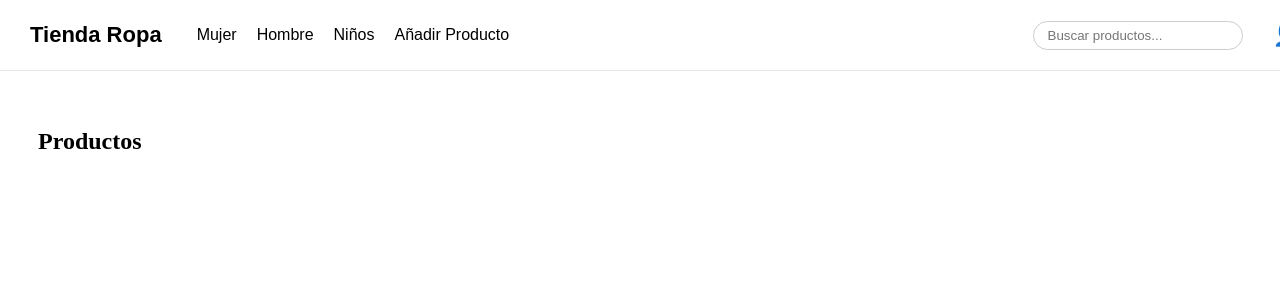
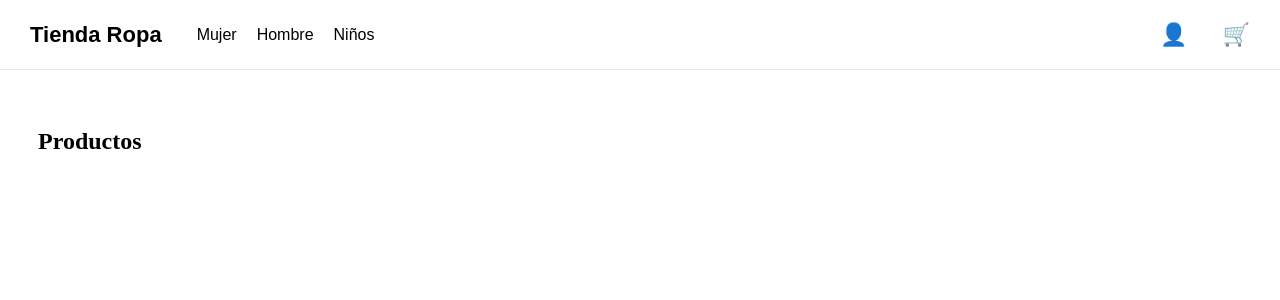
Before and after one commit to Jesuss-07/AppTiendaRopaDAM, an Angular app in the folder Frontend/apptienda/: page /inicio in a window 1280 px wide. Shown: the top 300 px of the page. Built offline with nearby package versions, Linux system fonts and the light colour scheme.

Commit message:
Se agrego solucion al problema del carrito + ruta a /inicio

```diff
--- a/Frontend/apptienda/src/app/pages/inicio/inicio.component.css
+++ b/Frontend/apptienda/src/app/pages/inicio/inicio.component.css
@@ -1,22 +1,24 @@
 /* ===== HEADER PRINCIPAL ===== */
 .header {
   position: fixed;
-  top: 0;
-  left: 0;
-  right: 0;
+  top:0;
+  left:0;
+  right:0;
 
-  height: 70px;
-  width: 100%;
+  height:70px;
 
-  display: flex;
-  justify-content: space-between;
-  align-items: center;
+  display:flex;
+  justify-content:space-between;
+  align-items:center;
 
-  padding: 0 30px;
-  background: #fff;
-  border-bottom: 1px solid #e6e6e6;
+  padding:0 30px;
 
-  z-index: 1000;
+  background:#fff;
+  border-bottom:1px solid #e6e6e6;
+
+  z-index:1000;
+  box-sizing:border-box;
+
   font-family: Arial, sans-serif;
 }
 
@@ -27,10 +29,12 @@
   gap: 35px;
 }
 
-.logo {
-  font-size: 22px;
-  font-weight: bold;
-  cursor: pointer;
+.logo{
+  font-size:22px;
+  font-weight:bold;
+  cursor:pointer;
+  text-decoration:none;
+  color:black;
 }
 
 /* NAV */
@@ -54,7 +58,7 @@
 .header-right {
   display: flex;
   align-items: center;
-  gap: 20px;
+  gap: 25px;
 }
 
 /* ===== BUSCADOR ===== */
--- a/Frontend/apptienda/src/app/pages/inicio/inicio.component.html
+++ b/Frontend/apptienda/src/app/pages/inicio/inicio.component.html
@@ -1,23 +1,17 @@
 <header class="header">
   <div class="header-left">
-    <span class="logo">Tienda Ropa</span>
-
+    <a class="logo" routerLink="/inicio">Tienda Ropa</a>
     <nav class="nav">
       <a class="nav-item" href="#">Mujer</a>
       <a class="nav-item" href="#">Hombre</a>
       <a class="nav-item" href="#">Niños</a>
-      <a class="nav-item" href="#">Añadir Producto</a>
+      <a class="nav-item" href="#" *ngIf="rol === 'ADMINISTRADOR' || rol === 'VENDEDOR'">Añadir Producto</a>
 
 
     </nav>
   </div>
 
   <div class="header-right">
-    <!-- Buscador -->
-    <div class="search-container">
-      <input type="text" placeholder="Buscar productos..." class="search-input" />
-    </div>
-
     <!-- Usuario -->
     <div class="icon user-icon">
       <span class="icon-symbol">👤</span>
@@ -25,12 +19,16 @@
       <div class="user-menu">
         <a (click)="editarUser()">Editar usuario</a>
         <!-- Opciones de administración y ventas -->
-        <a routerLink="/producto" *ngIf="rol === 'ADMINISTRADOR' || rol === 'VENDEDOR'">Productos</a>
+        <a href="#" *ngIf="rol === 'ADMINISTRADOR' || rol === 'VENDEDOR'">Productos</a>
         <!-- Solo mostrar para administradores -->
         <a href="#" *ngIf="rol === 'ADMINISTRADOR'">Usuarios</a>
-        <a routerLink="/empresa" *ngIf="rol === 'ADMINISTRADOR'">Empresa</a>
+        <a href="#" *ngIf="rol === 'ADMINISTRADOR'">Empresa</a>
         <a (click)="logout()">Cerrar sesión</a>
       </div>
+    </div>
+
+    <div class="icon">
+      <span class="icon-symbol">🛒</span>
     </div>
   </div>
 </header>
--- a/Frontend/apptienda/src/app/pages/inicio/inicio.component.ts
+++ b/Frontend/apptienda/src/app/pages/inicio/inicio.component.ts
@@ -3,6 +3,7 @@ import { RouterLink } from '@angular/router';
 import { Router } from '@angular/router';
 import { AuthService } from '../../services/auth.service';
 import { CommonModule } from '@angular/common';
+import { RouterModule } from '@angular/router';
 
 @Component({
   selector: 'app-inicio',
@@ -11,7 +12,8 @@ import { CommonModule } from '@angular/common';
     standalone: true,
     imports: [
         RouterLink,
-        CommonModule
+        CommonModule,
+        RouterModule
     ]
 })
 
```
